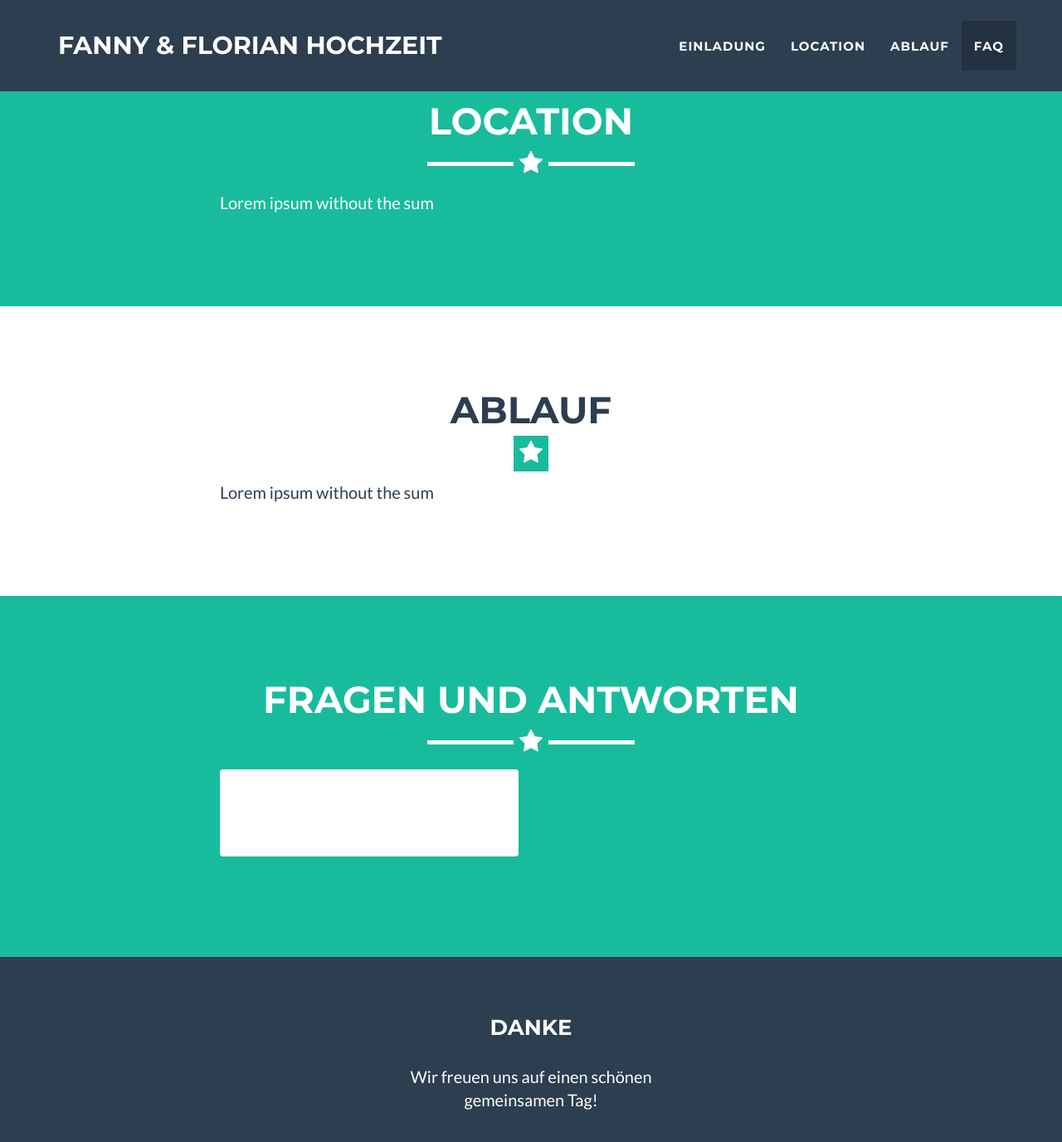
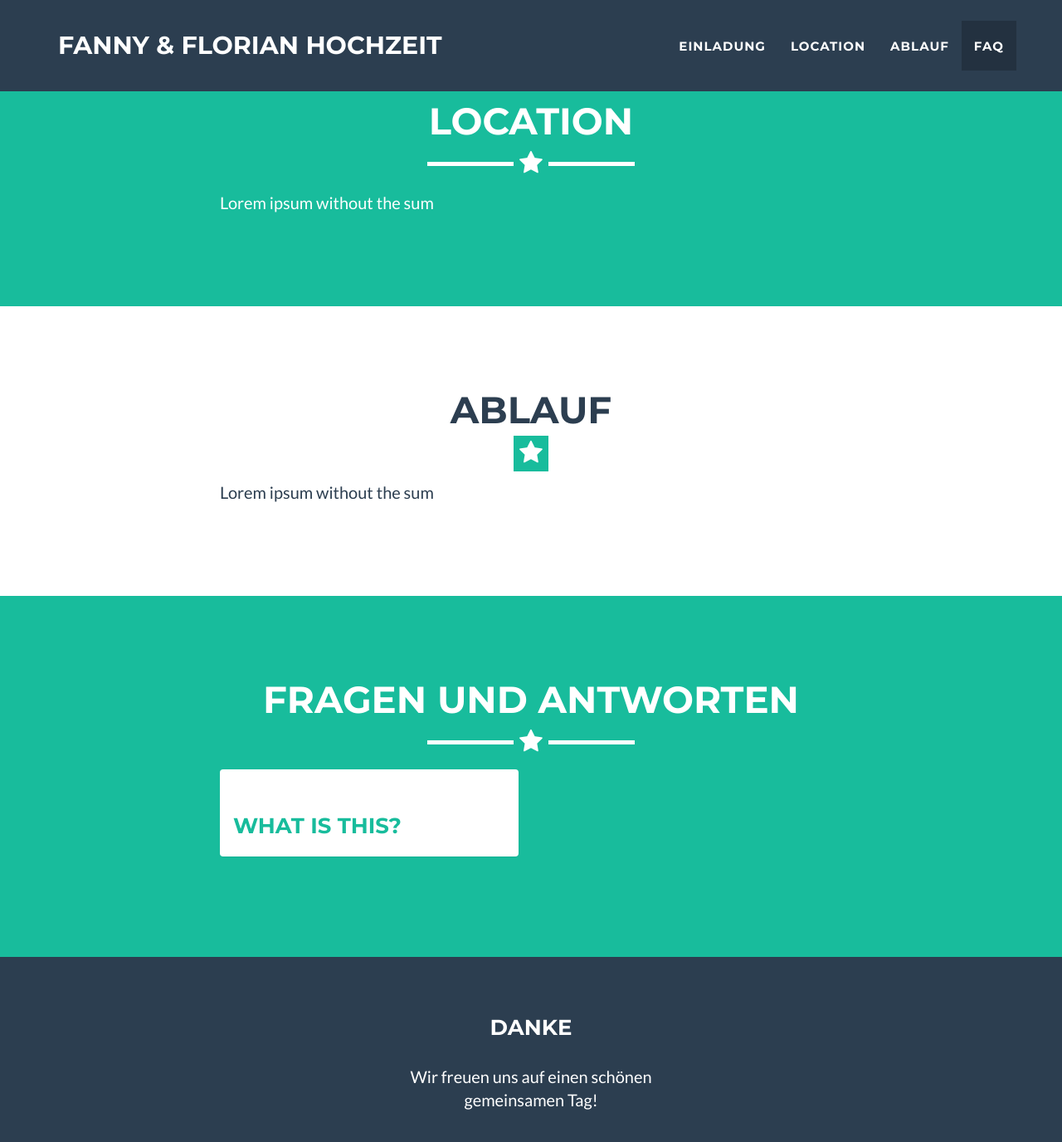
Before and after one commit to Sosian/sosian.github.io, a Jekyll site: the page built from index.html, in a window 1280 px wide and 1400 px high, scrolled down 1103 px. Shown: the top 1376 px of the window at 83% size. Built offline with Jekyll 4.4.1, drawn with Linux system fonts in a browser that asks for light colours.

Commit message:
Some changes

```diff
--- a/_includes/css/faq.css
+++ b/_includes/css/faq.css
@@ -3,13 +3,12 @@
 	color: #{{ site.color.primary }};
 }
 
-.panel-heading a{ text-decoration: none;color:white;vertical-align: bottom;}
+.panel-heading a{ text-decoration: none;;vertical-align: bottom;}
 
 .panel-heading a:hover {color: #3d78d8;}
 
 .panel-heading-question{
 	vertical-align: middle;
-    padding-right: 10px;
 }
 
 .panel-body{
@@ -26,5 +25,3 @@
 	height: 0;
 	overflow: hidden;
 }
-
-.highlight {overflow: auto; background-color: #efefef;}
```
